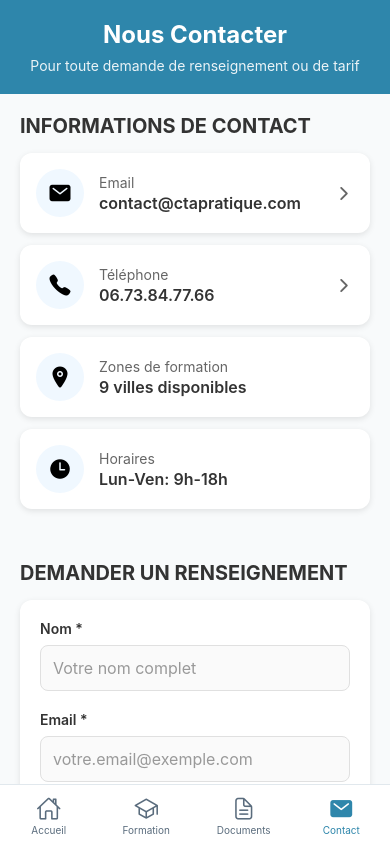
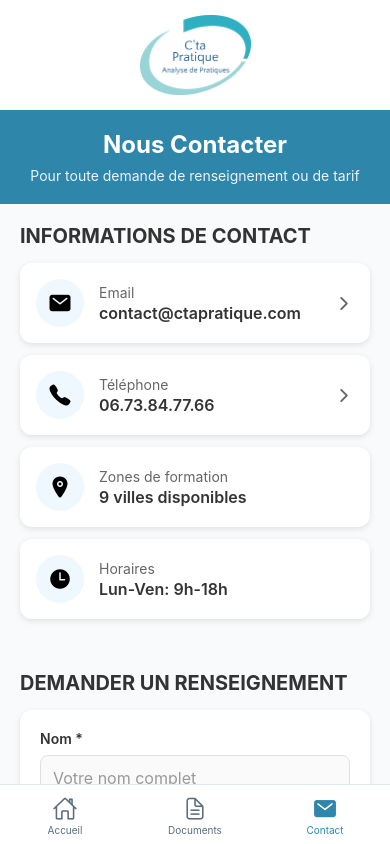
Before and after one commit to alexandreshenouda/ctapratique, a React Native app: screen /Contact in a window 390 px wide. Built offline with nearby package versions, Linux system fonts and the light colour scheme.

Commit message:
Hidden formation tab, added logo to all pages

```diff
--- a/App.tsx
+++ b/App.tsx
@@ -51,10 +51,10 @@ export default function App() {
           name="Accueil"
           component={HomeScreen}
         />
-        <Tab.Screen
+        {/* <Tab.Screen
           name="Formation"
           component={FormationScreen}
-        />
+        /> */}
         <Tab.Screen
           name="Documents"
           component={DocumentsScreen}
--- a/src/screens/ContactScreen.tsx
+++ b/src/screens/ContactScreen.tsx
@@ -9,6 +9,7 @@ import {
   Platform,
   Alert,
   Linking,
+  Image,
 } from 'react-native';
 import { SafeAreaView } from 'react-native-safe-area-context';
 import { Ionicons } from '@expo/vector-icons';
@@ -146,6 +147,15 @@ const ContactScreen: React.FC = () => {
   return (
     <SafeAreaView style={styles.container}>
       <ScrollView contentContainerStyle={styles.scrollContent}>
+        {/* Logo */}
+        <View style={styles.logoContainer}>
+          <Image
+            source={require('../../assets/logo.jpg')}
+            style={styles.logoImage}
+            resizeMode="contain"
+          />
+        </View>
+
         {/* Header */}
         <View style={styles.header}>
           <Text style={styles.headerTitle}>Nous Contacter</Text>
@@ -314,6 +324,30 @@ const styles = StyleSheet.create({
   },
   scrollContent: {
     paddingBottom: 30,
+  },
+  logoContainer: {
+    paddingVertical: 15,
+    alignItems: 'center',
+    backgroundColor: '#fff',
+  },
+  logoImage: {
+    width: 120,
+    height: 80,
+    borderRadius: 8,
+    ...Platform.select({
+      ios: {
+        shadowColor: '#000',
+        shadowOffset: { width: 0, height: 2 },
+        shadowOpacity: 0.1,
+        shadowRadius: 4,
+      },
+      android: {
+        elevation: 3,
+      },
+      default: {
+        boxShadow: '0px 2px 4px rgba(0, 0, 0, 0.1)',
+      },
+    }),
   },
   header: {
     backgroundColor: MedicalTheme.primary,
--- a/src/screens/DocumentsScreen.tsx
+++ b/src/screens/DocumentsScreen.tsx
@@ -9,6 +9,7 @@ import {
   TextInput,
   Alert,
   Linking,
+  Image,
 } from 'react-native';
 import { SafeAreaView } from 'react-native-safe-area-context';
 import { Ionicons } from '@expo/vector-icons';
@@ -369,6 +370,15 @@ const DocumentsScreen: React.FC = () => {
 
   return (
     <SafeAreaView style={styles.container}>
+      {/* Logo */}
+      <View style={styles.logoContainer}>
+        <Image
+          source={require('../../assets/logo.jpg')}
+          style={styles.logoImage}
+          resizeMode="contain"
+        />
+      </View>
+
       {/* Header */}
       <View style={styles.header}>
         {selectedSubCategory ? (
@@ -622,6 +632,30 @@ const styles = StyleSheet.create({
     flex: 1,
     backgroundColor: MedicalTheme.background,
   },
+  logoContainer: {
+    paddingVertical: 15,
+    alignItems: 'center',
+    backgroundColor: '#fff',
+  },
+  logoImage: {
+    width: 120,
+    height: 80,
+    borderRadius: 8,
+    ...Platform.select({
+      ios: {
+        shadowColor: '#000',
+        shadowOffset: { width: 0, height: 2 },
+        shadowOpacity: 0.1,
+        shadowRadius: 4,
+      },
+      android: {
+        elevation: 3,
+      },
+      default: {
+        boxShadow: '0px 2px 4px rgba(0, 0, 0, 0.1)',
+      },
+    }),
+  },
   header: {
     backgroundColor: MedicalTheme.primary,
     padding: 20,
--- a/src/screens/HomeScreen.tsx
+++ b/src/screens/HomeScreen.tsx
@@ -65,7 +65,7 @@ const HomeScreen: React.FC = () => {
             />
           </View>
           <Text style={styles.heroTitle}>
-            Formation Pratique en{'\n'}
+            Formateur en{'\n'}
             <Text style={styles.heroTitleHighlight}>Hygiène & Stérilisation Dentaire</Text>
           </Text>
           <Text style={styles.heroSubtitle}>
```
Also changed, not shown: 1 other file (tests, documents, lock files or other folders).
